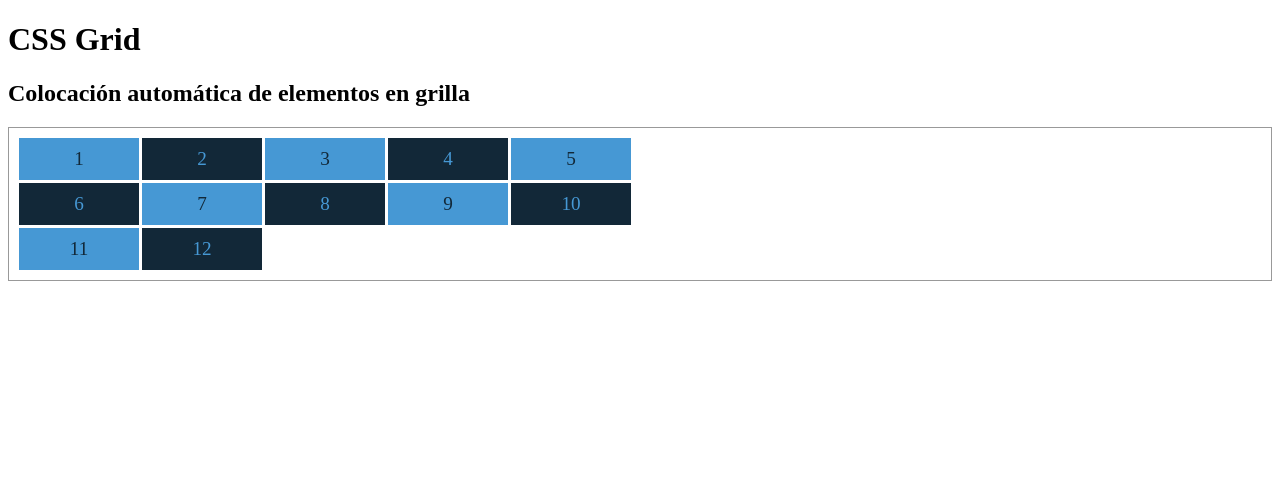
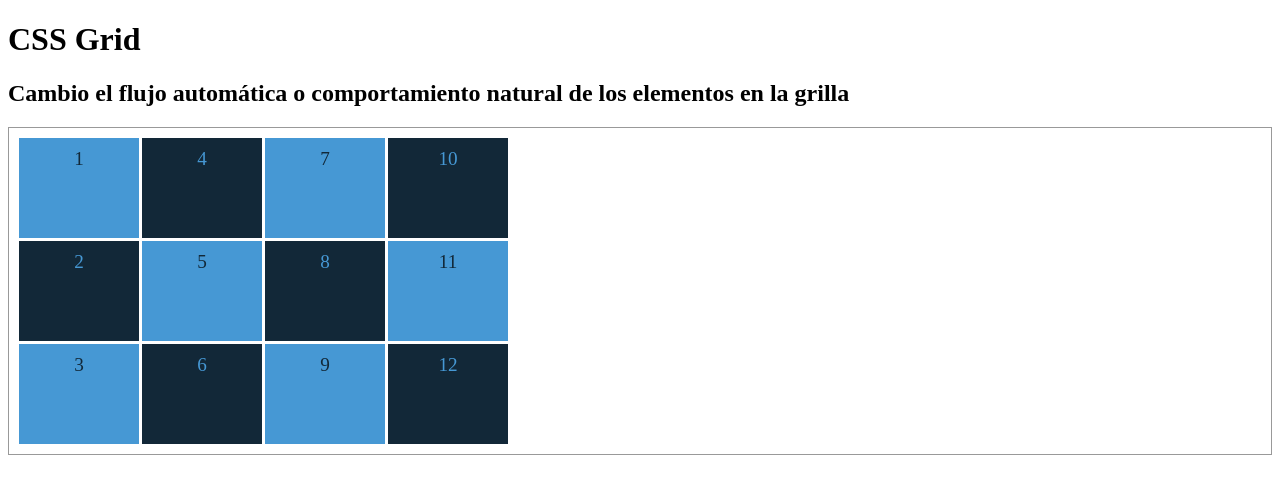
Before and after one commit to jcarlosj/Learning-CSS-Grid-Layout-Examples-1, a plain HTML site: page index.html in a window 1280 px wide. Drawn offline with Linux system fonts and the light colour scheme.

Commit message:
Cambia definición automática del flujo de elementos en la grilla (columns)

```diff
--- a/css/master.css
+++ b/css/master.css
@@ -3,6 +3,8 @@
     display: grid;
     grid-gap: 3px;
     grid-template-columns: repeat( 5, 120px );
+    grid-template-rows: repeat( 3, 100px );
+    grid-auto-flow: column;            /* Cambio el flujo natural o comportamiento natural de la grilla */
 
     border: 1px solid #999;
     padding: 10px;
--- a/index.html
+++ b/index.html
@@ -8,7 +8,7 @@
     <body>
         <header>
             <h1>CSS Grid</h1>
-            <h2>Colocación automática de elementos en grilla</h2>
+            <h2>Cambio el flujo automática o comportamiento natural de los elementos en la grilla</h2>
         </header>
         <div class="wrapper">
             <div class="box">1</div>
```
